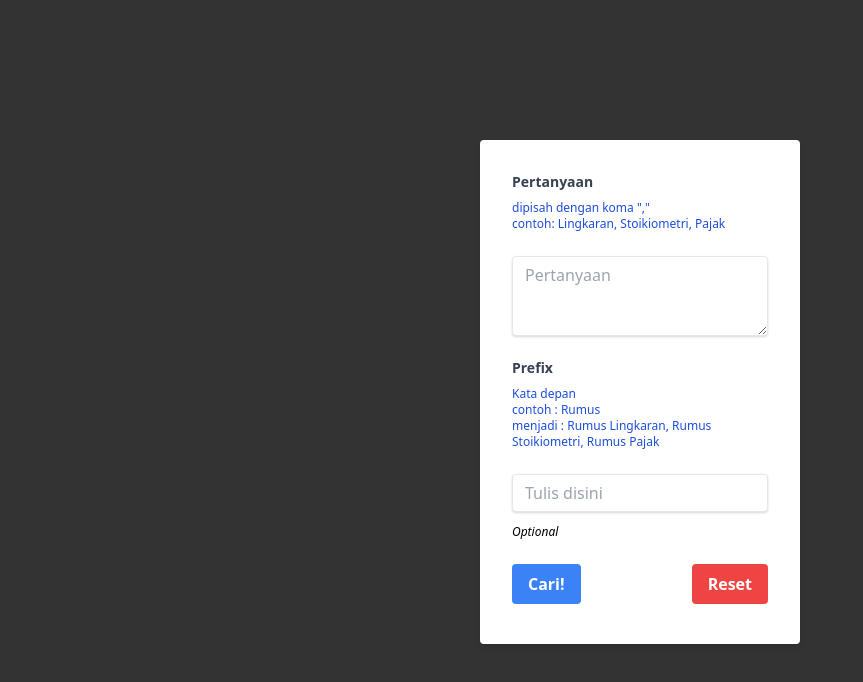
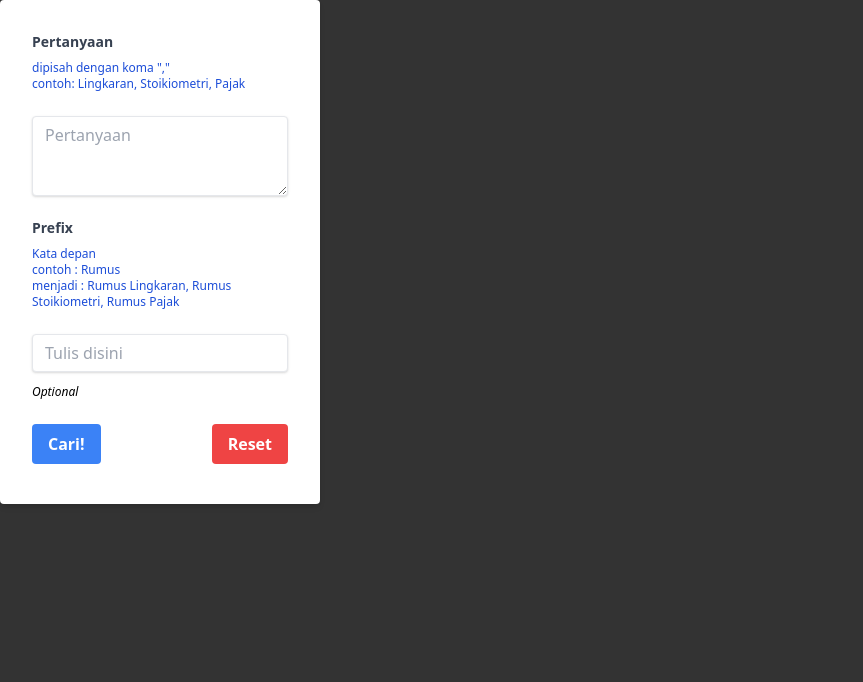
Before and after one commit to diosamuel/multiplesearch, a plain HTML site: page index.html in a window 1280 px wide. Shown: the whole page, without its empty margins (0-863 px from the left). Drawn offline with nearby package versions, Linux system fonts and the light colour scheme.

Commit message:
Update index.html

```diff
--- a/index.html
+++ b/index.html
@@ -15,7 +15,7 @@
 	</style>
 </head>
 <body>
-<div class="w-full max-w-xs parent">
+<div class="w-full max-w-xs">
   <form class="bg-white shadow-md rounded px-8 pt-8 pb-10 mb-4">
     <div class="mb-4">
       <label class="block text-gray-700 text-sm font-bold mb-2" for="username">
```
